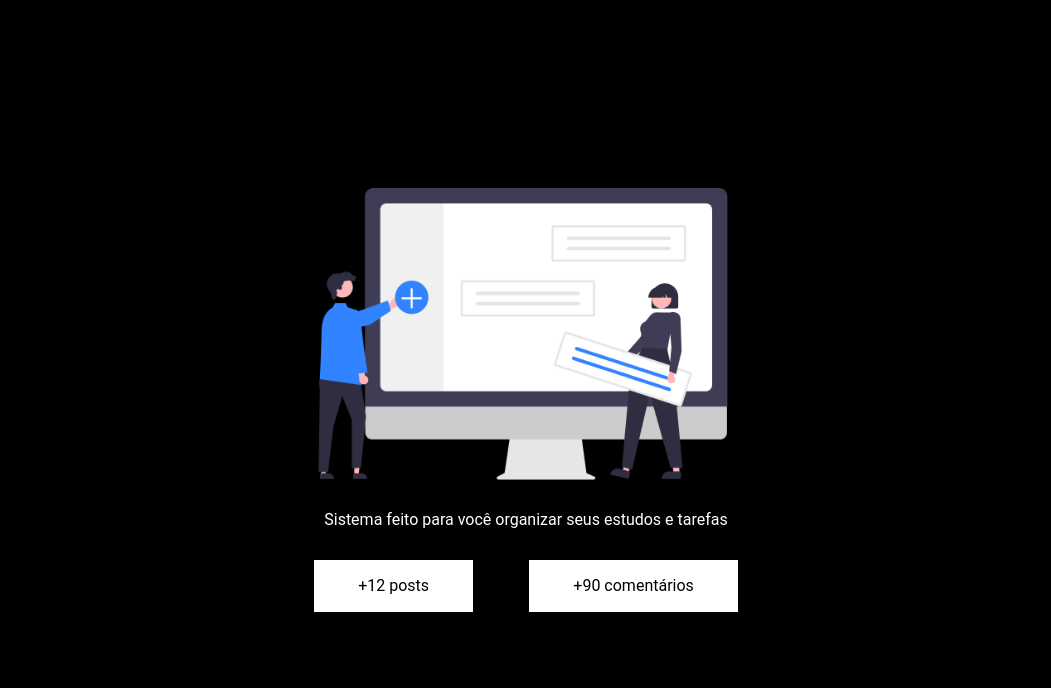
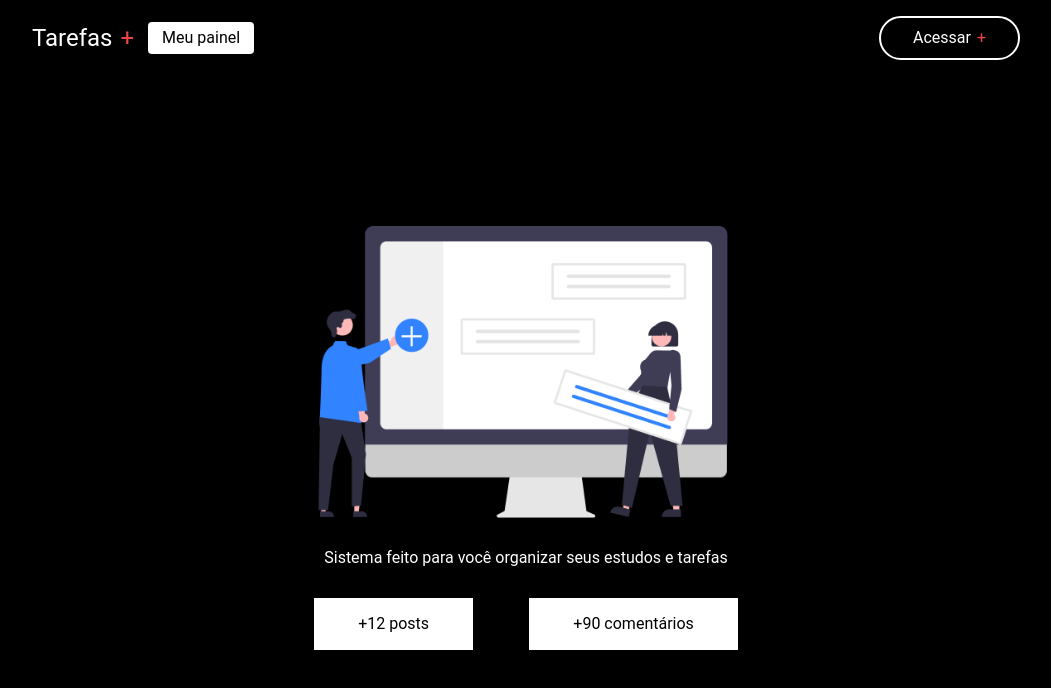
Before and after one commit to Welton228/Board-Tarefas, a Next.js app: page / in a window 1280 px wide. Shown: the top 688 px of the page, without its empty margins (114-1165 px from the left). Built offline with nearby package versions, Linux system fonts and the light colour scheme.

Commit message:
sunday-board

```diff
--- a/src/app/header/page.tsx
+++ b/src/app/header/page.tsx
@@ -1,12 +1,21 @@
+// react
 import React from 'react'
 
+// next libs
+import Link from 'next/link';
 const Header = () => {
   return (
-    <header>
-        <section>
-            <nav>
-                <h1>Board Tarefas</h1>
+    <header className='w-full h-76 bg-black flex justify-center items-center'>
+        <section className='px-18 w-full max-w-5xl flex items-center justify-between'>
+            <nav className='flex items-center'>
+              <Link href={'/'} className='no-underline '>
+              <h1 className='text-white text-2xl sm:text-sm'>Tarefas <span className='text-red-500 pl-0.5'>+</span></h1>
+              </Link>
+              <Link href={'/dashboard'} className='no-underline text-black bg-white py-1 px-3.5 mx-3.5 rounded sm:text-sm sm:px-2'>
+              Meu painel
+              </Link>
             </nav>
+            <button className='text-white bg-transparent py-2 px-8 rounded-3xl hover:bg-white hover:text-black border-2 border-solid border-white hover:scale-110 transition-transform duration-500 hover:border-gray-500 hover:font-medium sm:text-sm sm:px-4'>Acessar <span className='text-red-500 pl-0.5'>+</span></button>
         </section>
     </header>
   )
--- a/src/app/page.tsx
+++ b/src/app/page.tsx
@@ -13,7 +13,9 @@ import Header from './header/page';
 
 const Home = () => {
   return (
-    <div className='w-full h-screen bg-black flex flex-col justify-center items-center'>
+    <section >
+    <Header/>
+    <div className='w-full h-[calc(100vh-76px)] bg-black flex flex-col justify-center items-center'>
       <Head>
         <title>Board Tarefas</title>
       </Head>
@@ -23,16 +25,17 @@ const Home = () => {
         </div>
         <h1 className='text-white text-center leading-normal m-7 xs:text-sm'>Sistema feito para você organizar seus estudos e tarefas</h1>
         <div className='text-black flex items-center justify-around xs:flex-col '>
-          <section className='bg-white py-3.5 px-11 hover:scale-105 transition-transform durantion-400 text-center xs:w-[70%] xs:mb-5 '>
+          <section className='bg-white py-3.5 px-11 hover:scale-105 transition-transform durantion-400 text-center xs:w-[70%] xs:mb-5 cursor-pointer'>
             <span>+12 posts</span>
           </section>
-          <section className='bg-white py-3.5 px-11 hover:scale-105 transition-transform durantion-400 text-center xs:w-[70%] xs:mb-5'>
+          <section className='bg-white py-3.5 px-11 hover:scale-105 transition-transform durantion-400 text-center xs:w-[70%] xs:mb-5 cursor-pointer'>
             <span>+90 comentários</span>
           </section>
 
         </div>
       </main>
     </div>
+    </section>
   )
 }
 
--- a/tailwind.config.ts
+++ b/tailwind.config.ts
@@ -9,8 +9,15 @@ export default {
   theme: {
     screens: {
       xs: {'max': '480px'},
+      sm: {'max': '412px'},
     },
     extend: {
+      padding: {
+        '18': '18px', // Adiciona o valor personalizado
+      },
+      height: {
+        '76': '76px', // Define a altura personalizada
+      },
       maxWidth: {
         '480px': '480px', // Define o max-width personalizado
       },
```
